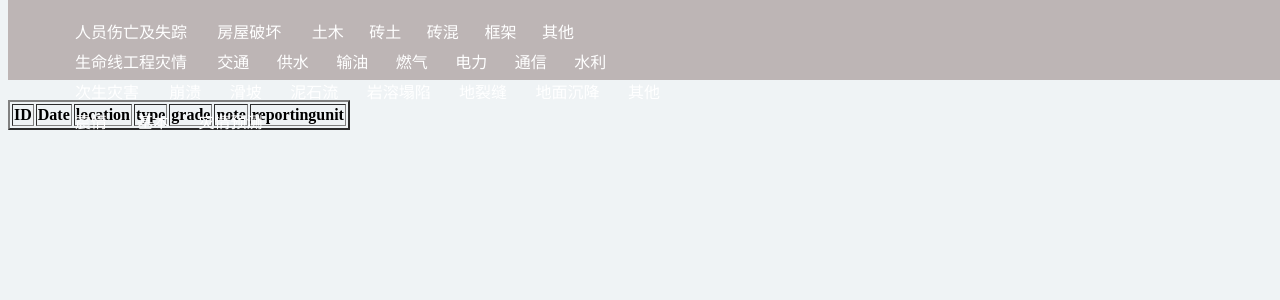
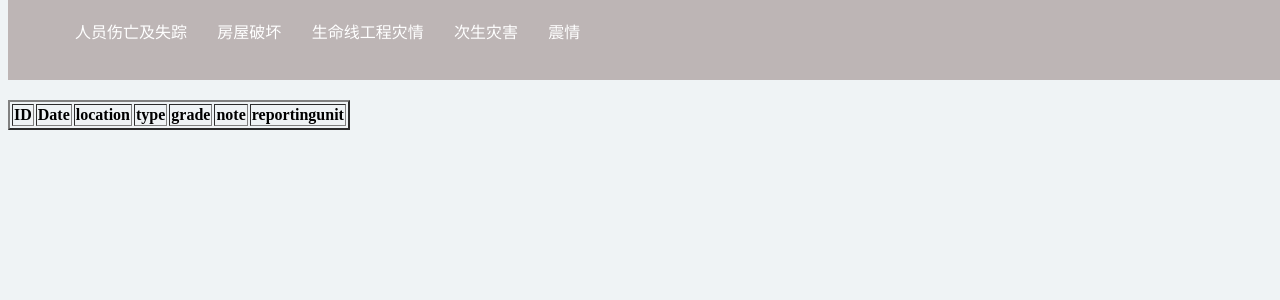
Before and after one commit to judebues/softmanage, a Django app: page /index/ in a window 1280 px wide. Shown: the top 300 px of the page. Run offline with Django 3.2, Linux system fonts and the light colour scheme; data that the repository does not hold is empty.

Commit message:
修改footer

```diff
--- a/work/yml/Wordprocessing/templates/footer.html
+++ b/work/yml/Wordprocessing/templates/footer.html
@@ -8,7 +8,8 @@
                     <li><a href="#">受伤</a></li>
                     <li><a href="#">失踪</a></li>
                 </ul>
-            <li><a href="#">房屋破坏</a></li>
+            </li>
+            <li><a href="#">房屋破坏</a>
                 <ul>
                     <li><a href="#">土木</a></li>
                     <li><a href="#">砖土</a></li>
@@ -16,7 +17,8 @@
                     <li><a href="#">框架</a></li>
                     <li><a href="#">其他</a></li>
                 </ul>
-        <li><a href="#">生命线工程灾情</a></li>
+            </li>
+            <li><a href="#">生命线工程灾情</a>
                 <ul>
                     <li><a href="#">交通</a></li>
                     <li><a href="#">供水</a></li>
@@ -26,7 +28,8 @@
                     <li><a href="#">通信</a></li>
                     <li><a href="#">水利</a></li>
                 </ul>
-        <li><a href="#">次生灾害</a></li>
+            </li>
+            <li><a href="#">次生灾害</a>
                 <ul>
                     <li><a href="#">崩溃</a></li>
                         <li><a href="#">滑坡</a></li>
@@ -36,10 +39,13 @@
                         <li><a href="#">地面沉降</a></li>
                         <li><a href="#">其他</a></li>
                 </ul>
-        <li><a href="#">震情</a></li>
+            </li>
+            <li><a href="#">震情</a>
                 <ul>
                     <li><a href="#">基本</a></li>
                     <li><a href="#">灾情预测</a></li>
                 </ul>
+            </li>
+        </ul>
     </center>
 </div>
```
Lines whose indentation alone changed are shown as unchanged.
